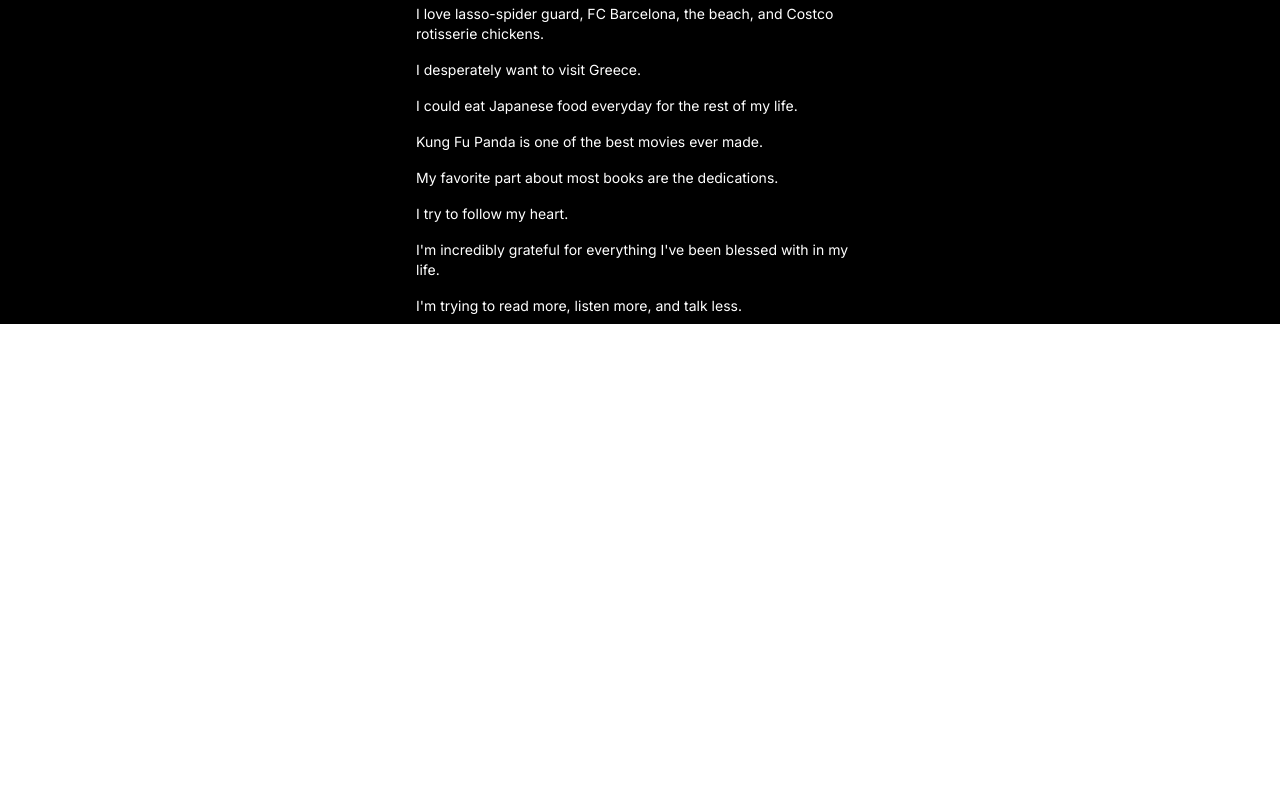
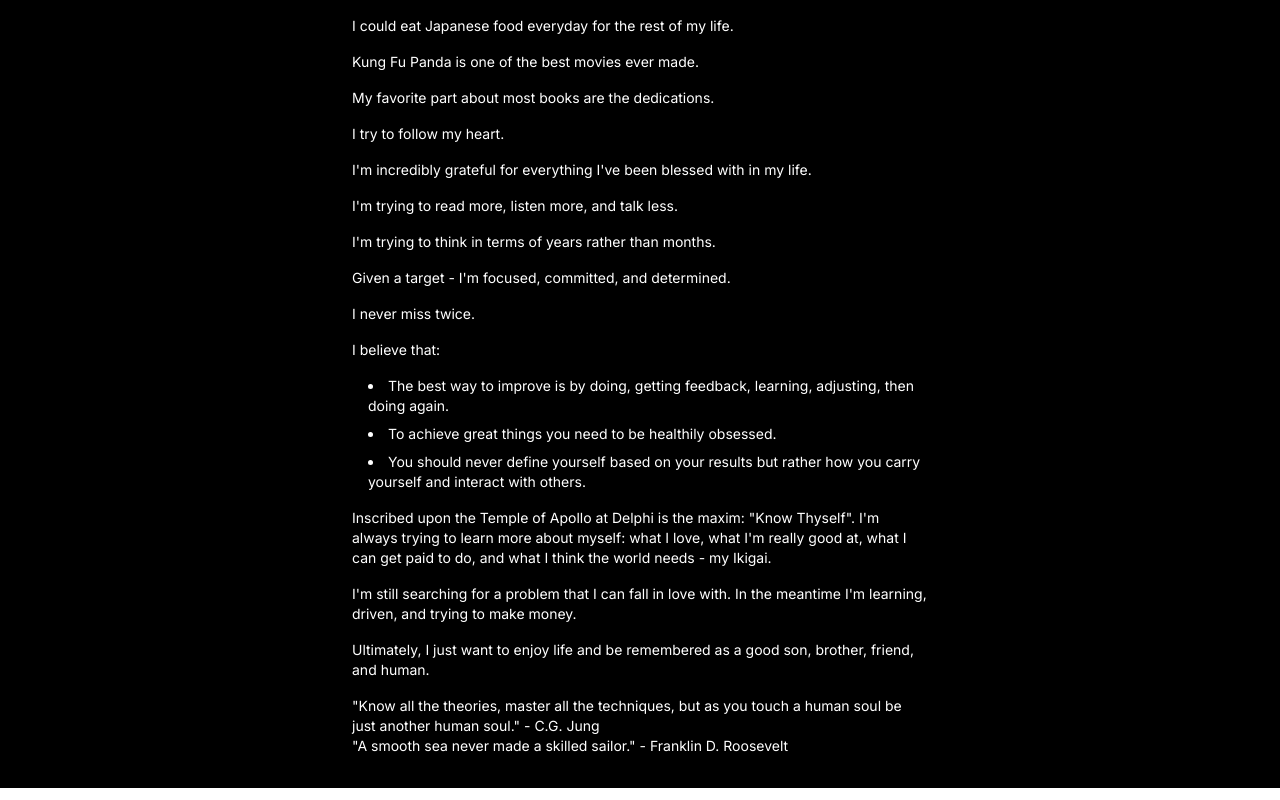
Before and after one commit to rohank36/website_new, a Next.js app: page / in a window 1280 px wide. Shown: the part 476-1276 px from the top of the page. Built offline with nearby package versions, Linux system fonts and the light colour scheme.

Commit message:
more work

```diff
--- /dev/null
+++ b/src/app/experience/page.tsx
@@ -0,0 +1,5 @@
+'use client'
+
+export default function Experience() {
+  return (<h1>Experience</h1>);
+}
--- a/src/app/page.tsx
+++ b/src/app/page.tsx
@@ -3,10 +3,10 @@
 
 export default function Home() {
   return (
-    <div className="bg-black h-screen">
+    <div className="bg-black min-h-screen">
       <Navbar />
-      <div className="flex flex-col items-center justify-center text-white text-sm">
-        <div className="flex flex-col items-start text-left max-w-md space-y-4">
+      <div className="flex flex-col items-center justify-center text-white text-sm min-h-screen pb-8">
+        <div className="flex flex-col items-start text-left max-w-xl space-y-4">
           <p>How it's going, I'm Rohan :)</p>
           <p>For a professional understanding of who I am click here. Else: </p>
           <p>I like building stuff for people. Most of the time that happens to be software.</p>
@@ -24,13 +24,20 @@
           <p>I'm trying to think in terms of years rather than months.</p>
           <p>Given a target - I'm focused, committed, and determined.</p>
           <p>I never miss twice.</p>
-          <p>I believe that the best way to improve is by doing, getting feedback, learning, adjusting, then doing again.</p>
-          <p>I believe that to achieve great things you need to be healthily obsessed.</p>
-          <p>I believe that you should never define yourself based on your results but rather how you carry yourself and interact with others.</p>
+          <p>I believe that: </p>
+          <ul className="list-disc list-inside pl-4 space-y-2">
+            <li>The best way to improve is by doing, getting feedback, learning, adjusting, then doing again.</li>
+            <li>To achieve great things you need to be healthily obsessed.</li>
+            <li>You should never define yourself based on your results but rather how you carry yourself and interact with others.</li>
+          </ul>
           <p>Inscribed upon the Temple of Apollo at Delphi is the maxim: "Know Thyself". I'm always trying to learn more about myself:
             what I love, what I'm really good at, what I can get paid to do, and what I think the world needs - my Ikigai.</p>
           <p>I'm still searching for a problem that I can fall in love with. In the meantime I'm learning, driven, and trying to make money.</p>
           <p>Ultimately, I just want to enjoy life and be remembered as a good son, brother, friend, and human.</p>
+          <div className="">
+            <p>"Know all the theories, master all the techniques, but as you touch a human soul be just another human soul." - C.G. Jung</p>
+            <p>"A smooth sea never made a skilled sailor." - Franklin D. Roosevelt</p>
+          </div>
         </div>
       </div>
     </div>
```
